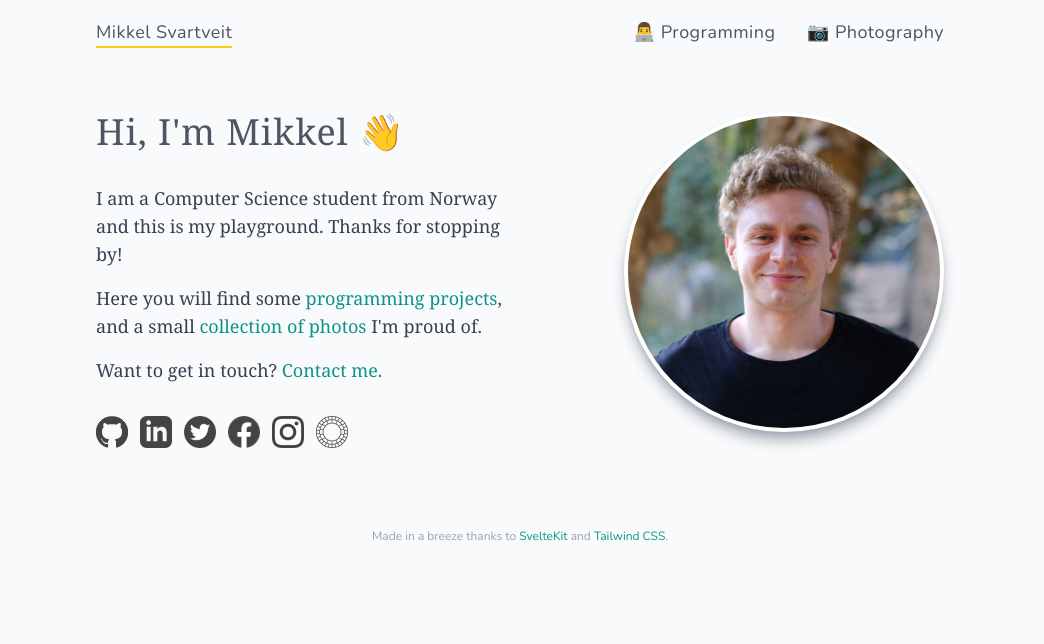
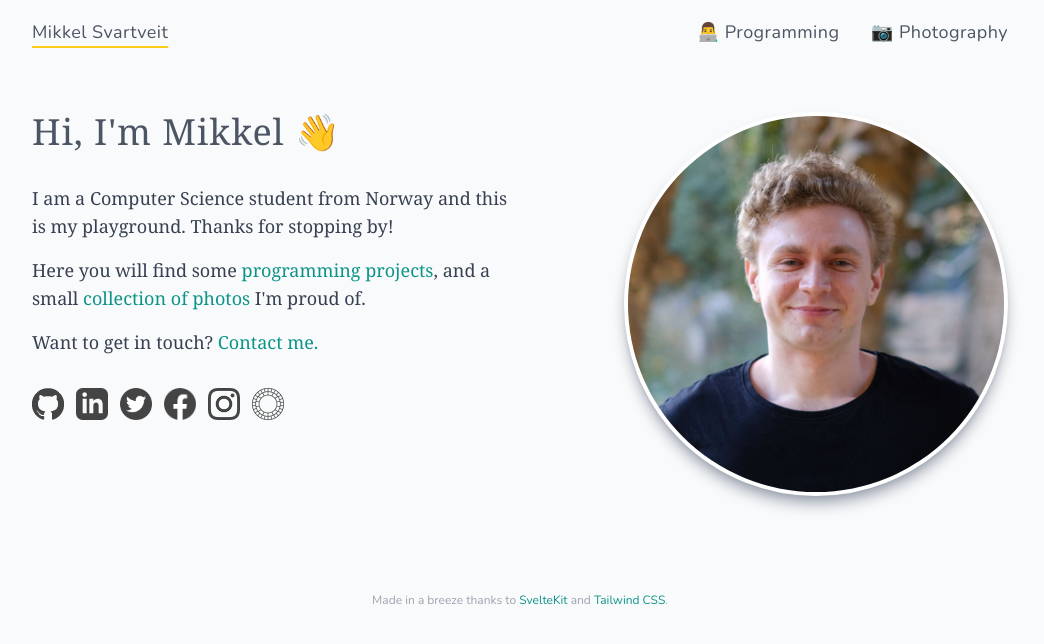
Before and after one commit to mikkelsvartveit/sveltekit-personal-website, a SvelteKit app: page / in a window 1280 px wide. Shown: the top 644 px of the page, without its empty margins (120-1164 px from the left). Built offline with nearby package versions, Linux system fonts and the light colour scheme; a web font is replaced by a local one.

Commit message:
Increase navbar and front page width

```diff
--- a/src/lib/components/Navbar.svelte
+++ b/src/lib/components/Navbar.svelte
@@ -21,7 +21,7 @@
   class:shadow={isScrolled}
 >
   <nav
-    class="mx-auto flex h-16 max-w-4xl flex-wrap items-center justify-between px-6"
+    class="mx-auto flex h-16 max-w-5xl flex-wrap items-center justify-between px-6"
   >
     <a
       href="/"
--- a/src/routes/+page.svelte
+++ b/src/routes/+page.svelte
@@ -42,7 +42,7 @@
 </svelte:head>
 
 <div
-  class="mx-auto flex max-w-4xl flex-col-reverse px-3 pb-8 pt-12 sm:px-6 md:flex-row"
+  class="mx-auto flex max-w-5xl flex-col-reverse px-3 pb-8 pt-12 sm:px-6 md:flex-row"
 >
   <section class="w-full md:w-1/2">
     <h1
@@ -75,9 +75,9 @@
     </div>
   </section>
 
-  <figure class="w-fyll md:w-1/2">
+  <figure class="md:w-1/2">
     <img
-      class="mx-auto mb-12 block w-full max-w-xs rounded-full border-4 border-white bg-gray-100 text-transparent shadow-lg shadow-gray-400 md:mx-0 md:ml-auto md:w-5/6"
+      class="mx-auto mb-12 block w-full max-w-sm rounded-full border-4 border-white bg-gray-100 text-transparent shadow-lg shadow-gray-400 md:mx-0 md:ml-auto md:w-5/6"
       src="/images/portrait.jpg"
       alt="Portrait of Mikkel"
       width={900}
```
